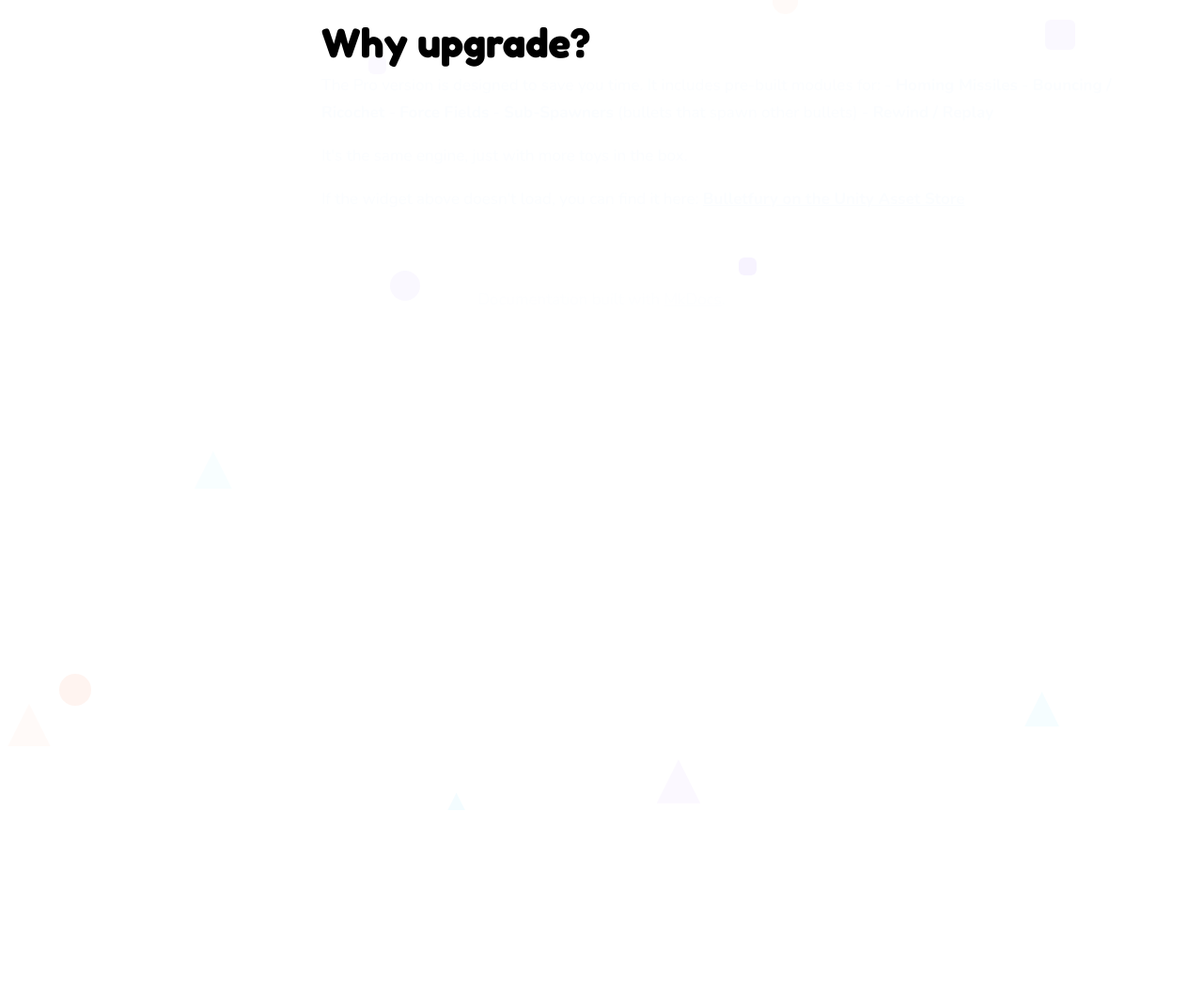
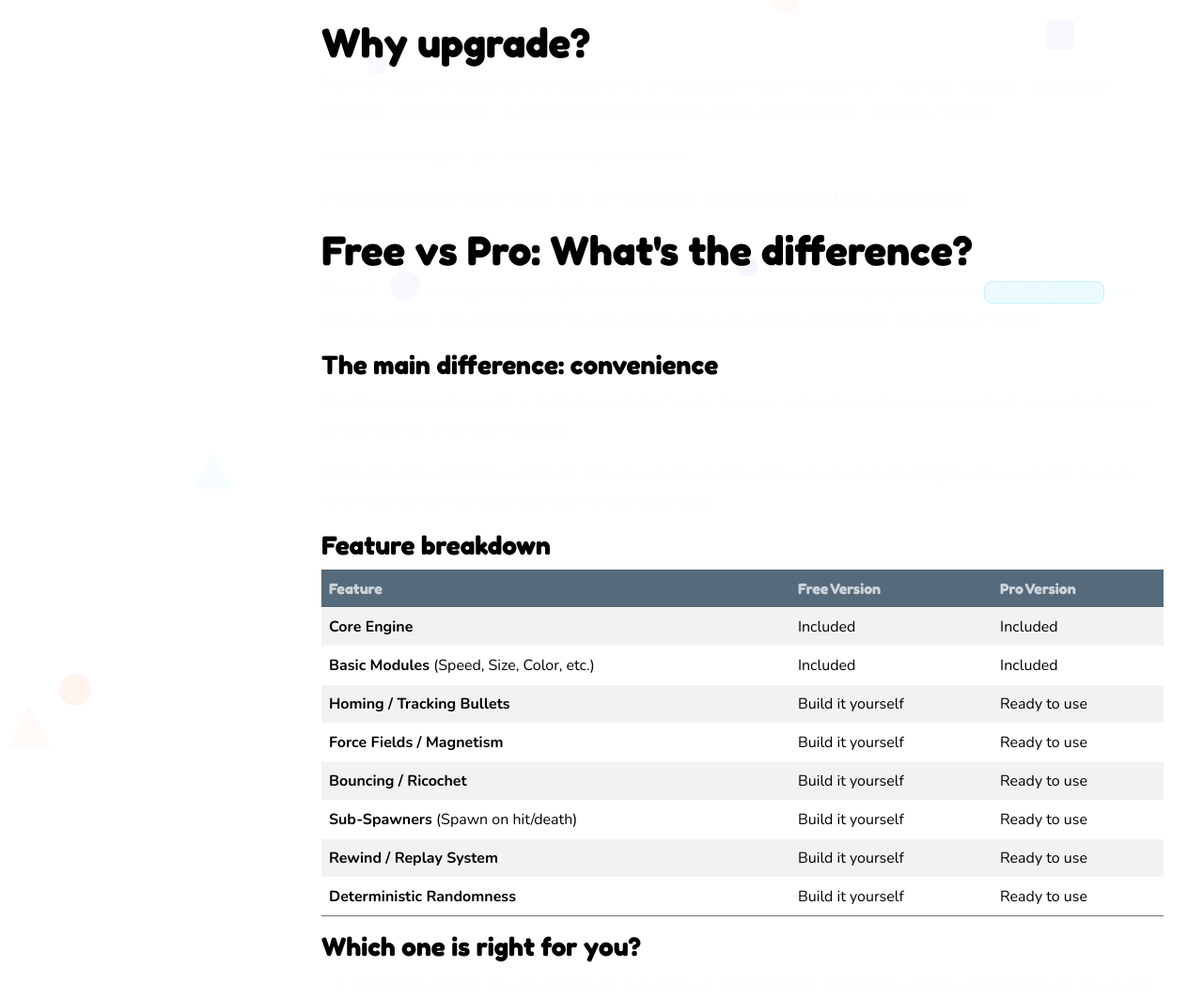
Before and after one commit to WayfarerGames/WayfarerGames.github.io, an MkDocs documentation site: the page built from public/bulletfury-documentation/docs/paid-version.md, in a window 1280 px wide and 1400 px high, scrolled down 270 px, cut to the strip 142-1205 px from the top of the window. Shown: the whole strip at 94% size. Built offline with MkDocs 1.6.1, drawn with Linux system fonts in a browser that asks for light colours; nearby versions of some CDN libraries; before the commit the page ends 900 px from its top, so only the background shows below that; some of the changed text lies outside the part shown.

Commit message:
Improved nav

```diff
--- a/public/bulletfury-documentation/docs/paid-version.md
+++ b/public/bulletfury-documentation/docs/paid-version.md
@@ -22,3 +22,31 @@ It's the same engine, just with more toys in the box.
 
 If the widget above doesn't load, you can find it here:
 [**Bulletfury on the Unity Asset Store**](https://prf.hn/click/camref:1101lwk2s/destination:https://assetstore.unity.com/)
+
+## Free vs Pro: What's the difference?
+
+First off, the **core engine is exactly the same**. Both versions use the same high-performance `BulletSpawner` and module system. We didn't cripple the free version, it is fully capable of handling thousands of bullets.
+
+### The main difference: convenience
+
+The Pro version is basically a "batteries included" pack. It comes with advanced modules pre-built and tested, so you do not have to write them yourself.
+
+**But here's the secret:** You can build almost everything in the Pro version yourself using the Free version's module API. If you are comfortable with C#, the sky is the limit.
+
+### Feature breakdown
+
+| Feature | Free Version | Pro Version |
+|---|---|---|
+| **Core Engine** | Included | Included |
+| **Basic Modules** (Speed, Size, Color, etc.) | Included | Included |
+| **Homing / Tracking Bullets** | Build it yourself | Ready to use |
+| **Force Fields / Magnetism** | Build it yourself | Ready to use |
+| **Bouncing / Ricochet** | Build it yourself | Ready to use |
+| **Sub-Spawners** (Spawn on hit/death) | Build it yourself | Ready to use |
+| **Rewind / Replay System** | Build it yourself | Ready to use |
+| **Deterministic Randomness** | Build it yourself | Ready to use |
+
+### Which one is right for you?
+
+- **Stick with Free if:** You are a hobbyist, a student, or a programmer who loves writing custom behavior. You want full control and do not mind building features yourself.
+- **Go Pro if:** You are shipping on a timeline and want complex behaviors like homing missiles and ricochet patterns ready immediately.
--- a/public/bulletfury-documentation/mkdocs.yml
+++ b/public/bulletfury-documentation/mkdocs.yml
@@ -15,13 +15,8 @@ markdown_extensions:
       permalink: true
 nav:
   - Home: index.md
-  - Getting Started:
-      - Setup and First Spawn: getting-started/setup-and-first-spawn.md
-  - Modules:
-      - Free Modules: modules/free-modules.md
-  - Patterns:
-      - Basic Patterns: patterns/basic-patterns.md
-  - Extending:
-      - Write Your Own Modules: extending/write-your-own-modules.md
-      - Free vs Pro Comparison: extending/free-vs-pro.md
+  - Setup and First Spawn: getting-started/setup-and-first-spawn.md
+  - Free Modules: modules/free-modules.md
+  - Basic Patterns: patterns/basic-patterns.md
+  - Write Your Own Modules: extending/write-your-own-modules.md
   - Paid Version: paid-version.md
```
Also changed, not shown: public/bulletfury-documentation/docs/extending/free-vs-pro.md (deleted, +0 -31 lines), public/bulletfury-documentation/site/404.html, public/bulletfury-documentation/site/extending/free-vs-pro/index.html (deleted), public/bulletfury-documentation/site/extending/write-your-own-modules/index.html, public/bulletfury-documentation/site/getting-started/setup-and-first-spawn/index.html, public/bulletfury-documentation/site/index.html, public/bulletfury-documentation/site/modules/free-modules/index.html, public/bulletfury-documentation/site/paid-version/index.html, public/bulletfury-documentation/site/patterns/basic-patterns/index.html, public/bulletfury-documentation/site/search/search_index.json, public/bulletfury-documentation/site/sitemap.xml, 1 other file.
